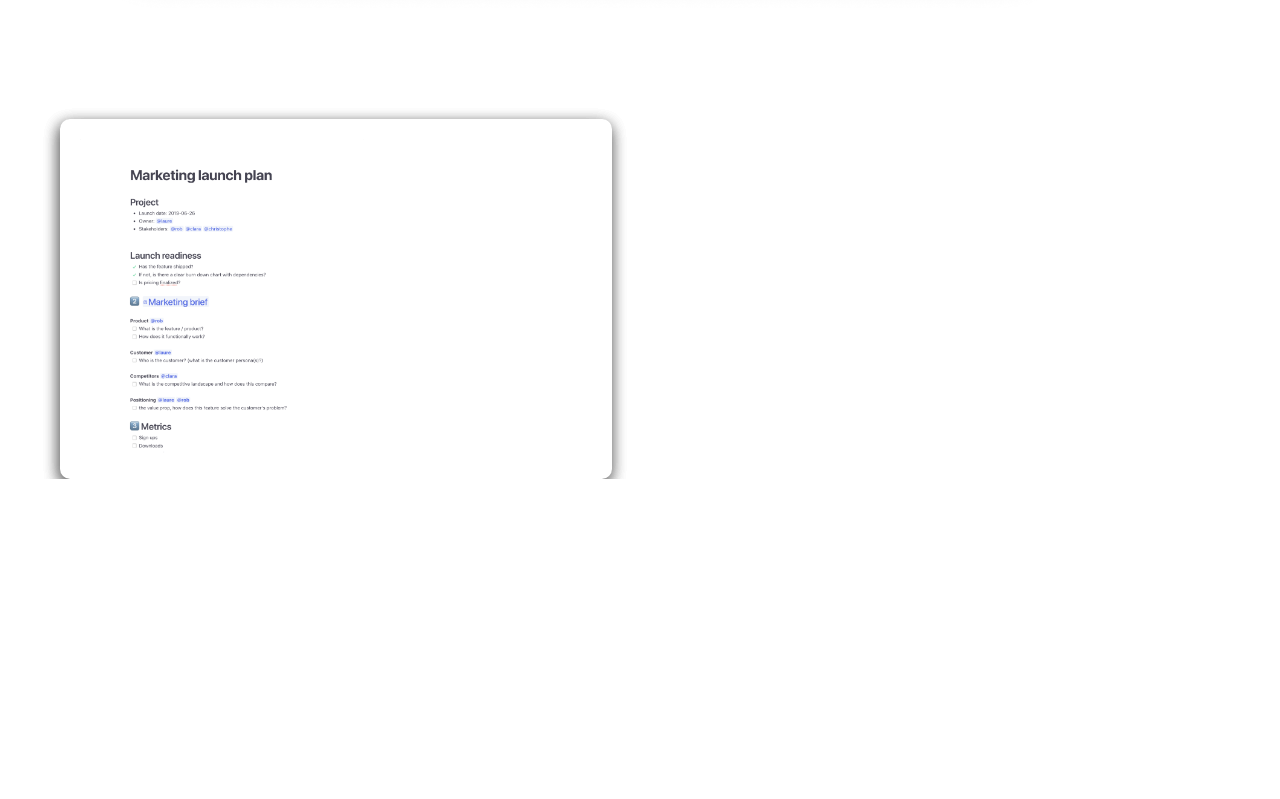
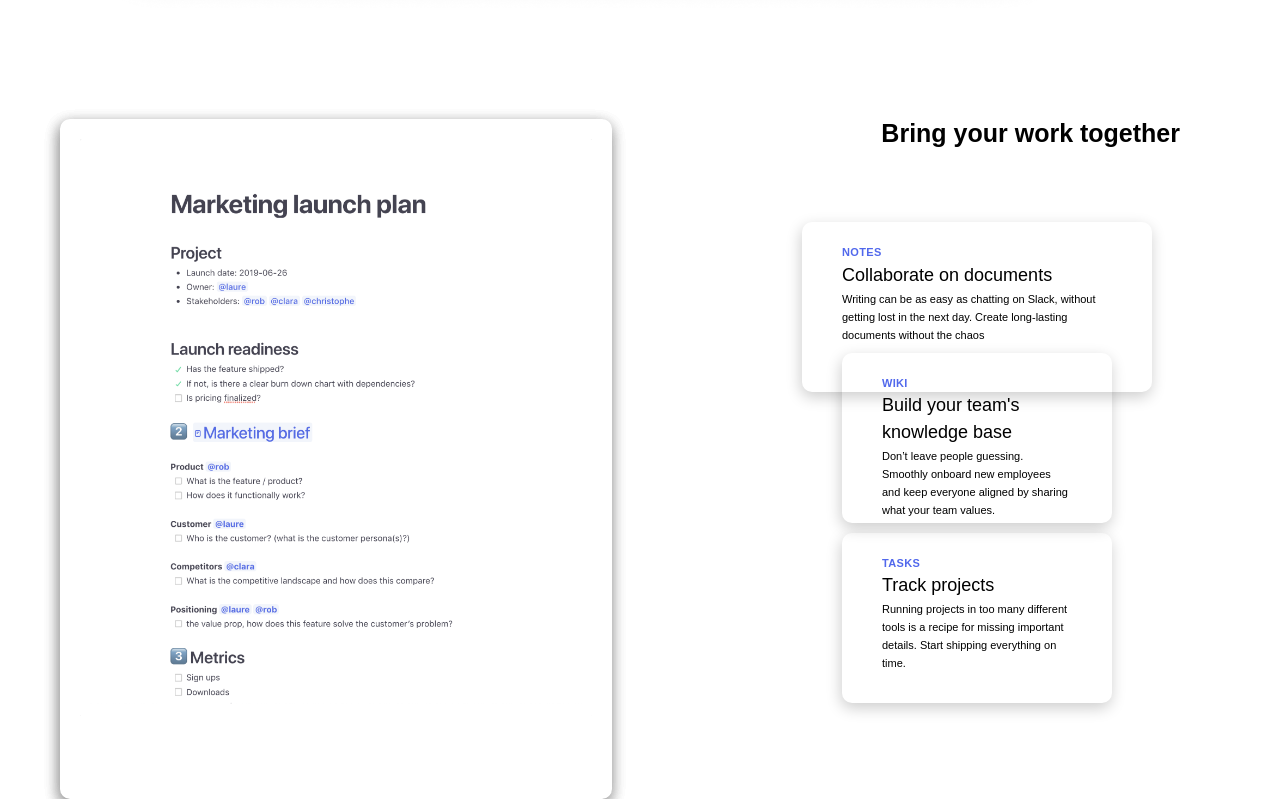
Before and after one commit to StephaneM31/Slite.com, a plain HTML site: page index.html in a window 1280 px wide. Shown: the part 1129-1928 px from the top of the page. Before the commit the page ends 1608 px from the top, so only its background shows below. Drawn offline with Linux system fonts and the light colour scheme.

Commit message:
SM/16h30

```diff
--- a/css/style.css
+++ b/css/style.css
@@ -91,10 +91,18 @@ nav {
     margin: 30px 100px 100px 100px;
 }
 
-/* section avec z-index*/
+/* section click*/
+.click p {
+    display: inline-block;
+    float: right;
+    margin: 0 100px;
+    font-size: 25px;
+    font-weight: bold;
+}
+
 .notes, .wiki, .tasks {
     width: 40%;
-    height: 40%;
+    height: 80%;
     margin-left: 60px;
     padding: 20px;
     border-radius: 10px;
@@ -103,19 +111,19 @@ nav {
 .notes {
     position: absolute;
     z-index: 1;
-    box-shadow: -1px 5px 15px rgba(0,0,0,0.30);
+    box-shadow: -1px 5px 15px rgba(0,0,0,0.20);
 }
 
 .wiki {
     position: absolute;
     z-index: 2;
-    box-shadow: -1px 5px 15px rgba(0,0,0,0.30);
+    box-shadow: -1px 5px 15px rgba(0,0,0,0.20);
 }
 
 .tasks {
     position: absolute;
     z-index: 3;
-    box-shadow: -1px 5px 15px rgba(0,0,0,0.30);
+    box-shadow: -1px 5px 15px rgba(0,0,0,0.20);
 }
 
 .imgnotes {
@@ -132,3 +140,39 @@ nav {
     max-width: 100%;
     max-height: 100%;
 }
+
+.btn {
+    display: flex;
+    justify-content: flex-end;
+    float: right;
+    width: 350px;
+    margin: 5%  10% 0 50%;
+}
+
+.btn div {
+    height: 150px;
+    border-radius: 10px;
+    box-shadow: -1px 5px 15px rgba(0,0,0,0.20);
+    padding: 20px 40px 0 40px;
+    margin-top: 10px;
+}
+
+p1 {
+    color: #5168EC;
+    font-size: 11px;
+    line-height: 1.6em;
+    text-transform: uppercase;
+    letter-spacing: 0.03em;
+    font-weight: 700;
+}
+
+p2 {
+    font-size: 18px;
+    line-height: 1.5em;
+    font-weight: 500;
+}
+
+p3 {
+    font-size: 11px;
+    font-weight: 500;
+}
--- a/index.html
+++ b/index.html
@@ -39,11 +39,27 @@
     <img src="img/center.png" class="img1">
   </section>
 
-  <section class="zindex">
+  <section class="click">
     <div class="notes"><img src="img/notes.png" class="imgnotes"></div>
     <div class="wiki"><img src="img/wiki.png" class="imgwiki"></div>
     <div class="tasks"><img src="img/tasks.png" class="imgtasks"></div>
 
+    <p>Bring your work together</p>
+
+    <div class="btn">
+      <div>
+        <p1>NOTES</p1><br>
+        <p2>Collaborate on documents</p2><br>
+        <p3>Writing can be as easy as chatting on Slack, without getting lost in the next day. Create long-lasting documents without the chaos</p3>
+      <div>
+        <p1>WIKI<br></p1>
+        <p2>Build your team's knowledge base<br></p2>
+        <p3>Don’t leave people guessing. Smoothly onboard new employees and keep everyone aligned by sharing what your team values.</div></p3>
+      <div>
+        <p1>TASKS<br></p1>
+        <p2>Track projects<br></p2>
+        <p3>Running projects in too many different tools is a recipe for missing important details. Start shipping everything on time.</div></p3>
+    </div>
 
   </section>
 
```
